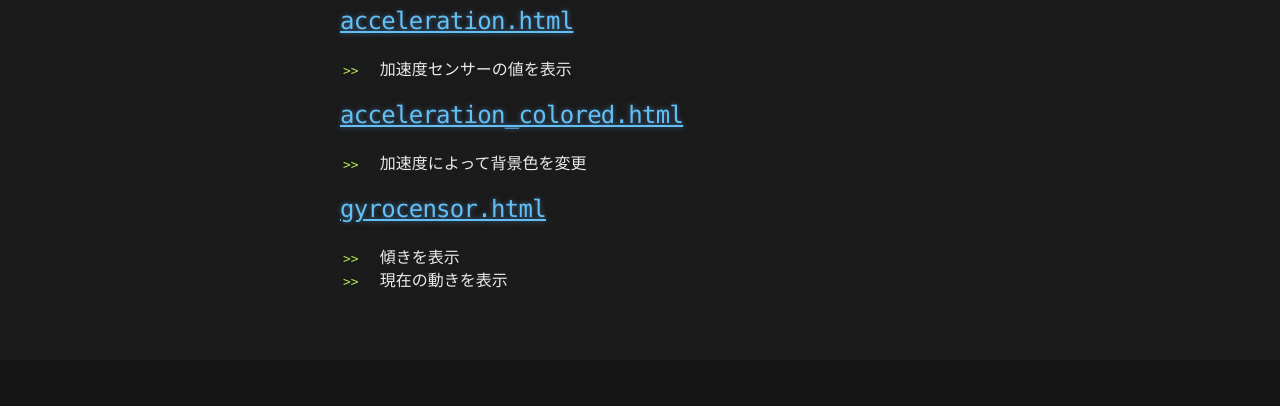
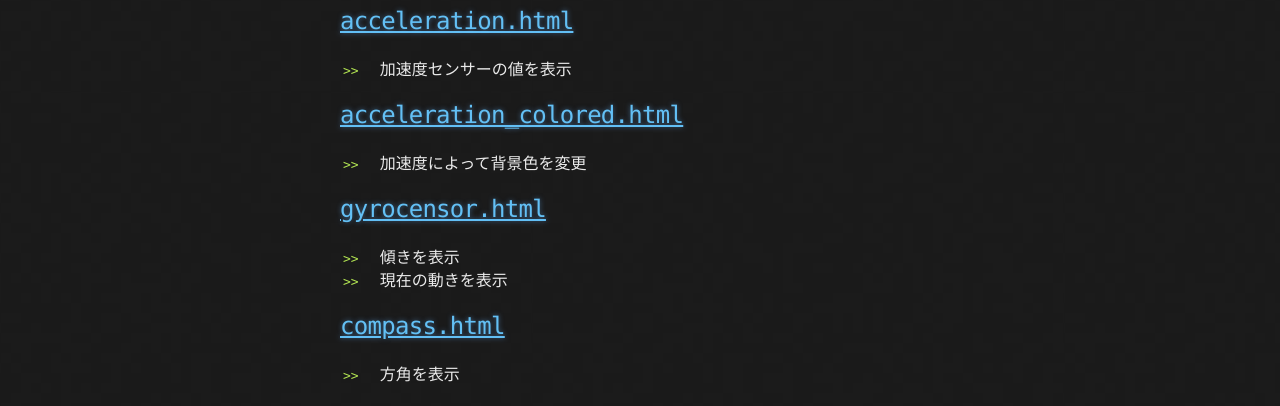
Before and after one commit to swfz/js-api, a plain HTML site: page index.html in a window 1280 px wide. Shown: the part 440-846 px from the top of the page. Before the commit the page ends 800 px from the top, so only its background shows below. Drawn offline with Linux system fonts and the light colour scheme.

```diff
--- a/index.html
+++ b/index.html
@@ -62,6 +62,14 @@
 <li>傾きを表示</li>
 <li>現在の動きを表示</li>
 </ul>
+
+<h2>
+<a id="compasshtml" class="anchor" href="#compasshtml" aria-hidden="true"><span aria-hidden="true" class="octicon octicon-link"></span></a><a href="http://swfz.github.io/js-api/compass.html">compass.html</a>
+</h2>
+
+<ul>
+<li>方角を表示</li>
+</ul>
       </section>
     </div>
 
--- a/params.json
+++ b/params.json
@@ -1 +1 @@
-{"name":"Js-api","tagline":"javascript api sample","body":"# html5 javascript api\r\n\r\nHTML5のjavascript apiのサンプル集\r\n\r\nスマホでサンプルを表示すると動きが変わる\r\n\r\n# 加速度センサー\r\n## [acceleration.html](http://swfz.github.io/js-api/acceleration.html)\r\n- 加速度センサーの値を表示\r\n\r\n## [acceleration_colored.html](http://swfz.github.io/js-api/acceleration_colored.html)\r\n- 加速度によって背景色を変更\r\n\r\n## [gyrocensor.html](http://swfz.github.io/js-api/gyrocensor.html)\r\n- 傾きを表示\r\n- 現在の動きを表示","google":"UA-73628530-1","note":"Don't delete this file! It's used internally to help with page regeneration."}
+{"name":"Js-api","tagline":"javascript api sample","body":"# html5 javascript api\r\n\r\nHTML5のjavascript apiのサンプル集\r\n\r\nスマホでサンプルを表示すると動きが変わる\r\n\r\n# 加速度センサー\r\n## [acceleration.html](http://swfz.github.io/js-api/acceleration.html)\r\n- 加速度センサーの値を表示\r\n\r\n## [acceleration_colored.html](http://swfz.github.io/js-api/acceleration_colored.html)\r\n- 加速度によって背景色を変更\r\n\r\n## [gyrocensor.html](http://swfz.github.io/js-api/gyrocensor.html)\r\n- 傾きを表示\r\n- 現在の動きを表示\r\n\r\n## [compass.html](http://swfz.github.io/js-api/compass.html)\r\n- 方角を表示","google":"UA-73628530-1","note":"Don't delete this file! It's used internally to help with page regeneration."}
```
